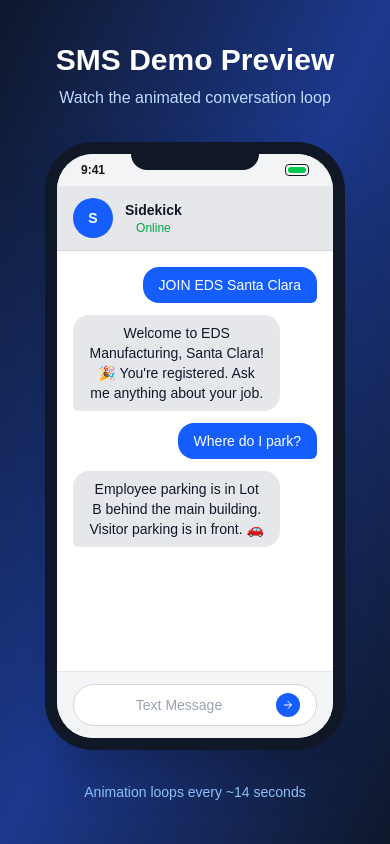
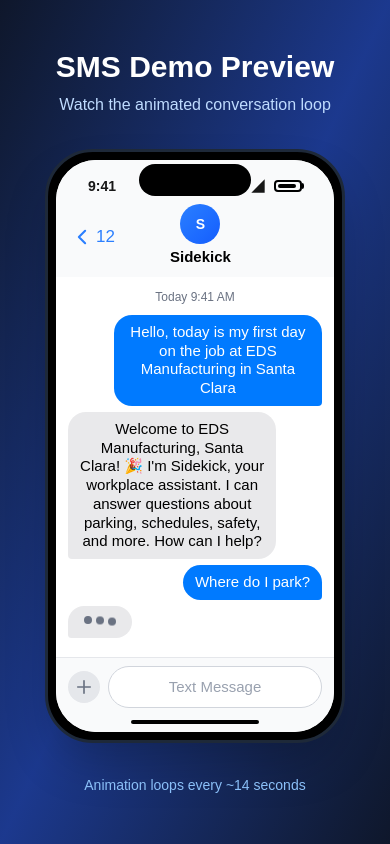
Before and after one commit to textsidekick/sidekick, a Next.js app: page /sms-preview in a window 390 px wide. Built offline with nearby package versions, Linux system fonts and the light colour scheme.

Commit message:
feat: realistic iPhone iMessage SMS demo

```diff
--- a/src/app/components/SMSDemo.tsx
+++ b/src/app/components/SMSDemo.tsx
@@ -11,12 +11,12 @@ interface Message {
 
 const conversations: Message[][] = [
   [
-    { id: 1, text: "JOIN EDS Santa Clara", sender: "worker", delay: 0 },
-    { id: 2, text: "Welcome to EDS Manufacturing, Santa Clara! 🎉 You're registered. Ask me anything about your job.", sender: "sidekick", delay: 1500 },
-    { id: 3, text: "Where do I park?", sender: "worker", delay: 3500 },
-    { id: 4, text: "Employee parking is in Lot B behind the main building. Visitor parking is in front. 🚗", sender: "sidekick", delay: 5000 },
-    { id: 5, text: "¿A qué hora es el almuerzo?", sender: "worker", delay: 7500 },
-    { id: 6, text: "El almuerzo es a las 11:30 AM para el primer turno y a las 7:30 PM para el segundo turno. Es un descanso de 30 minutos. 🍽️", sender: "sidekick", delay: 9000 },
+    { id: 1, text: "Hello, today is my first day on the job at EDS Manufacturing in Santa Clara", sender: "worker", delay: 0 },
+    { id: 2, text: "Welcome to EDS Manufacturing, Santa Clara! 🎉 I'm Sidekick, your workplace assistant. I can answer questions about parking, schedules, safety, and more. How can I help?", sender: "sidekick", delay: 2000 },
+    { id: 3, text: "Where do I park?", sender: "worker", delay: 4500 },
+    { id: 4, text: "Employee parking is in Lot B behind the main building. Visitor parking is in front. 🚗", sender: "sidekick", delay: 6000 },
+    { id: 5, text: "¿A qué hora es el almuerzo?", sender: "worker", delay: 8500 },
+    { id: 6, text: "El almuerzo es a las 11:30 AM para el primer turno y a las 7:30 PM para el segundo turno. Es un descanso de 30 minutos. 🍽️", sender: "sidekick", delay: 10000 },
   ],
 ];
 
@@ -37,7 +37,7 @@ export default function SMSDemo() {
         if (msg.sender === "sidekick") {
           const typingTimeout = setTimeout(() => {
             setIsTyping(true);
-          }, msg.delay - 800);
+          }, msg.delay - 1000);
           timeouts.push(typingTimeout);
         }
 
@@ -50,7 +50,7 @@ export default function SMSDemo() {
 
       const restartTimeout = setTimeout(() => {
         runAnimation();
-      }, 14000);
+      }, 16000);
       timeouts.push(restartTimeout);
     };
 
@@ -61,43 +61,65 @@ export default function SMSDemo() {
 
   return (
     <div className="relative mx-auto" style={{ width: "300px" }}>
-      <div className="relative bg-gray-900 rounded-[3rem] p-3 shadow-2xl">
-        <div className="absolute top-0 left-1/2 -translate-x-1/2 w-32 h-7 bg-gray-900 rounded-b-2xl z-10" />
+      {/* iPhone Frame */}
+      <div className="relative bg-black rounded-[3rem] p-2 shadow-2xl border-[3px] border-gray-800">
+        {/* Dynamic Island */}
+        <div className="absolute top-3 left-1/2 -translate-x-1/2 w-28 h-8 bg-black rounded-full z-20" />
 
-        <div className="bg-gray-100 rounded-[2.25rem] overflow-hidden">
-          <div className="bg-gray-100 px-6 py-2 flex justify-between items-center text-xs">
-            <span className="font-semibold">9:41</span>
+        {/* Screen */}
+        <div className="bg-white rounded-[2.5rem] overflow-hidden">
+          {/* Status Bar */}
+          <div className="bg-gray-50 px-8 pt-4 pb-1 flex justify-between items-center text-sm font-semibold">
+            <span>9:41</span>
             <div className="flex items-center gap-1">
-              <div className="flex items-center">
-                <div className="w-6 h-3 border border-current rounded-sm relative">
-                  <div className="absolute inset-0.5 bg-green-500 rounded-sm" style={{width: "80%"}}/>
-                </div>
+              <svg className="w-4 h-4" viewBox="0 0 24 24" fill="currentColor">
+                <path d="M12.01 21.49L23.64 7c-.45-.34-4.93-4-11.64-4C5.28 3 .81 6.66.36 7l11.63 14.49.01.01.01-.01z"/>
+              </svg>
+              <svg className="w-4 h-4" viewBox="0 0 24 24" fill="currentColor">
+                <path d="M2 22h20V2z"/>
+              </svg>
+              <div className="w-7 h-3 border-2 border-black rounded-sm relative ml-1">
+                <div className="absolute top-0.5 left-0.5 bottom-0.5 bg-black rounded-sm" style={{width: "75%"}}/>
+                <div className="absolute -right-1 top-1/2 -translate-y-1/2 w-0.5 h-1.5 bg-black rounded-r"/>
               </div>
             </div>
           </div>
 
-          <div className="bg-gray-200 px-4 py-3 flex items-center gap-3 border-b border-gray-300">
-            <div className="w-10 h-10 bg-blue-600 rounded-full flex items-center justify-center">
-              <span className="text-white font-bold text-sm">S</span>
-            </div>
-            <div>
-              <p className="font-semibold text-gray-900 text-sm">Sidekick</p>
-              <p className="text-xs text-green-600">Online</p>
+          {/* iMessage Header */}
+          <div className="bg-gray-50 px-4 pb-2 pt-1">
+            <div className="flex items-center justify-between">
+              <div className="flex items-center gap-1 text-blue-500">
+                <svg className="w-5 h-5" fill="none" stroke="currentColor" strokeWidth={2.5} viewBox="0 0 24 24">
+                  <path strokeLinecap="round" strokeLinejoin="round" d="M15.75 19.5L8.25 12l7.5-7.5" />
+                </svg>
+                <span className="text-[17px]">12</span>
+              </div>
+              <div className="text-center">
+                <div className="w-10 h-10 bg-gradient-to-br from-blue-500 to-blue-600 rounded-full flex items-center justify-center mx-auto mb-0.5">
+                  <span className="text-white font-semibold text-sm">S</span>
+                </div>
+                <p className="font-semibold text-black text-[15px]">Sidekick</p>
+              </div>
+              <div className="w-8" />
             </div>
           </div>
 
-          <div className="h-[420px] bg-white p-4 overflow-hidden flex flex-col gap-3">
-            {visibleMessages.map((msg) => (
+          {/* Messages Area */}
+          <div className="h-[380px] bg-white px-3 py-2 overflow-hidden flex flex-col gap-1.5">
+            {/* Date Header */}
+            <div className="text-center text-xs text-gray-500 py-1">Today 9:41 AM</div>
+
+            {visibleMessages.map((msg, idx) => (
               <div
                 key={msg.id}
                 className={`flex ${msg.sender === "worker" ? "justify-end" : "justify-start"}`}
-                style={{animation: "fadeIn 0.3s ease-out"}}
+                style={{animation: "slideIn 0.25s ease-out"}}
               >
                 <div
-                  className={`max-w-[85%] px-4 py-2 rounded-2xl text-sm ${
+                  className={`max-w-[82%] px-3 py-2 text-[15px] leading-tight ${
                     msg.sender === "worker"
-                      ? "bg-blue-600 text-white rounded-br-md"
-                      : "bg-gray-200 text-gray-900 rounded-bl-md"
+                      ? "bg-[#007AFF] text-white rounded-[18px] rounded-br-[4px]"
+                      : "bg-[#E9E9EB] text-black rounded-[18px] rounded-bl-[4px]"
                   }`}
                 >
                   {msg.text}
@@ -105,38 +127,48 @@ export default function SMSDemo() {
               </div>
             ))}
 
+            {/* Typing Indicator */}
             {isTyping && (
-              <div className="flex justify-start" style={{animation: "fadeIn 0.3s ease-out"}}>
-                <div className="bg-gray-200 px-4 py-3 rounded-2xl rounded-bl-md">
-                  <div className="flex gap-1">
-                    <div className="w-2 h-2 bg-gray-500 rounded-full animate-bounce" style={{animationDelay: "0ms"}}/>
-                    <div className="w-2 h-2 bg-gray-500 rounded-full animate-bounce" style={{animationDelay: "150ms"}}/>
-                    <div className="w-2 h-2 bg-gray-500 rounded-full animate-bounce" style={{animationDelay: "300ms"}}/>
+              <div className="flex justify-start" style={{animation: "slideIn 0.25s ease-out"}}>
+                <div className="bg-[#E9E9EB] px-4 py-3 rounded-[18px] rounded-bl-[4px]">
+                  <div className="flex gap-1 items-center">
+                    <div className="w-2 h-2 bg-gray-500 rounded-full animate-bounce" style={{animationDelay: "0ms", animationDuration: "0.6s"}}/>
+                    <div className="w-2 h-2 bg-gray-500 rounded-full animate-bounce" style={{animationDelay: "150ms", animationDuration: "0.6s"}}/>
+                    <div className="w-2 h-2 bg-gray-500 rounded-full animate-bounce" style={{animationDelay: "300ms", animationDuration: "0.6s"}}/>
                   </div>
                 </div>
               </div>
             )}
           </div>
 
-          <div className="bg-gray-100 px-4 py-3 border-t border-gray-200">
-            <div className="bg-white rounded-full px-4 py-2 flex items-center gap-2 border border-gray-300">
-              <span className="text-gray-400 text-sm flex-1">Text Message</span>
-              <div className="w-6 h-6 bg-blue-600 rounded-full flex items-center justify-center">
-                <svg className="w-3 h-3 text-white" fill="none" stroke="currentColor" viewBox="0 0 24 24">
-                  <path strokeLinecap="round" strokeLinejoin="round" strokeWidth={2} d="M5 12h14m-7-7l7 7-7 7"/>
+          {/* iMessage Input */}
+          <div className="bg-gray-50 px-3 py-2 border-t border-gray-200">
+            <div className="flex items-center gap-2">
+              <div className="w-8 h-8 rounded-full bg-gray-200 flex items-center justify-center">
+                <svg className="w-5 h-5 text-gray-500" fill="none" stroke="currentColor" strokeWidth={2} viewBox="0 0 24 24">
+                  <path strokeLinecap="round" strokeLinejoin="round" d="M12 4.5v15m7.5-7.5h-15" />
                 </svg>
               </div>
+              <div className="flex-1 bg-white rounded-full px-4 py-2 border border-gray-300">
+                <span className="text-gray-400 text-[15px]">Text Message</span>
+              </div>
             </div>
+          </div>
+
+          {/* Home Indicator */}
+          <div className="bg-gray-50 pb-2 pt-1 flex justify-center">
+            <div className="w-32 h-1 bg-black rounded-full" />
           </div>
         </div>
       </div>
 
-      <div className="absolute -inset-4 bg-blue-500/20 rounded-[4rem] blur-2xl -z-10" />
+      {/* Decorative glow */}
+      <div className="absolute -inset-8 bg-blue-500/20 rounded-[5rem] blur-3xl -z-10" />
 
       <style jsx global>{`
-        @keyframes fadeIn {
-          from { opacity: 0; transform: translateY(10px); }
-          to { opacity: 1; transform: translateY(0); }
+        @keyframes slideIn {
+          from { opacity: 0; transform: translateY(8px) scale(0.95); }
+          to { opacity: 1; transform: translateY(0) scale(1); }
         }
       `}</style>
     </div>
```
